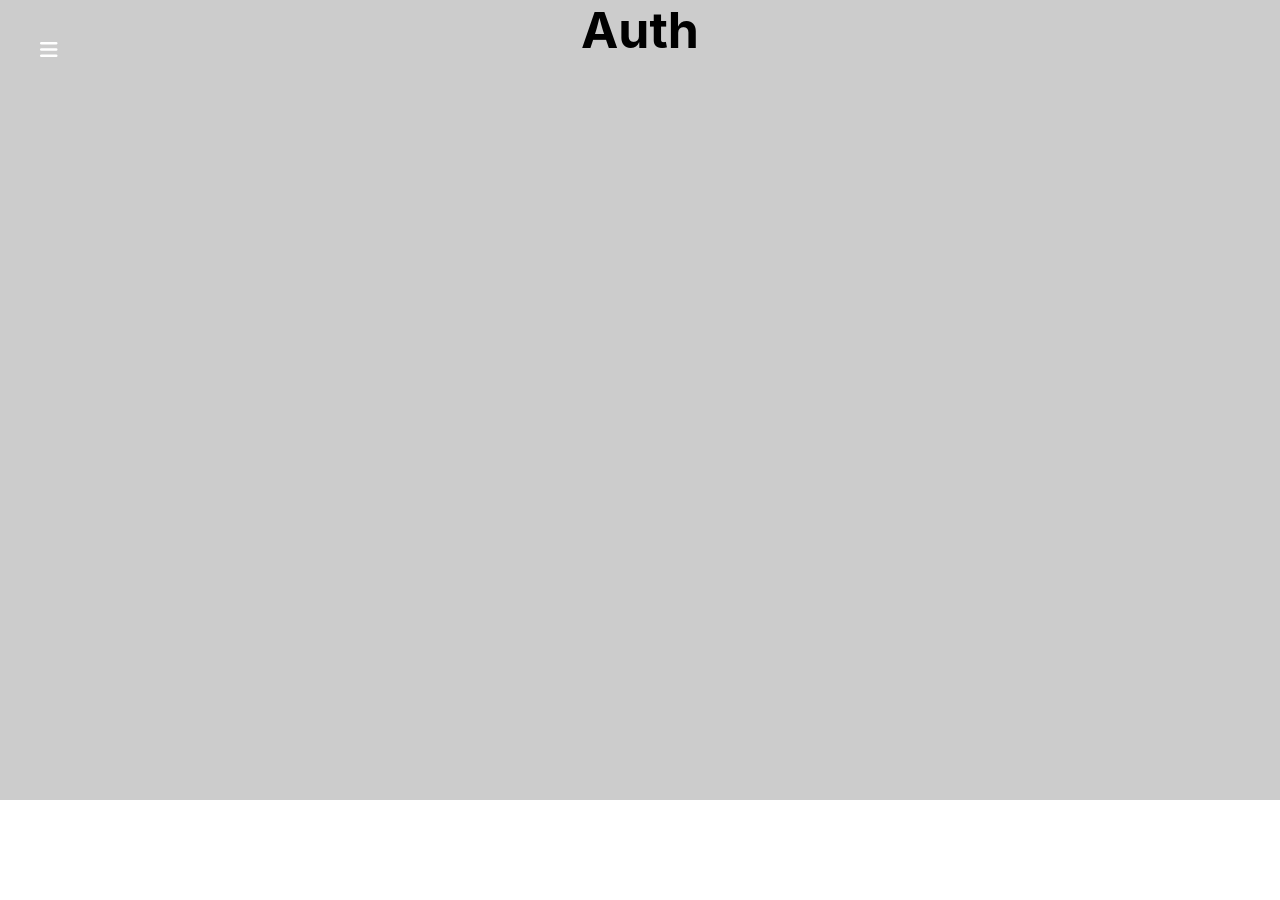
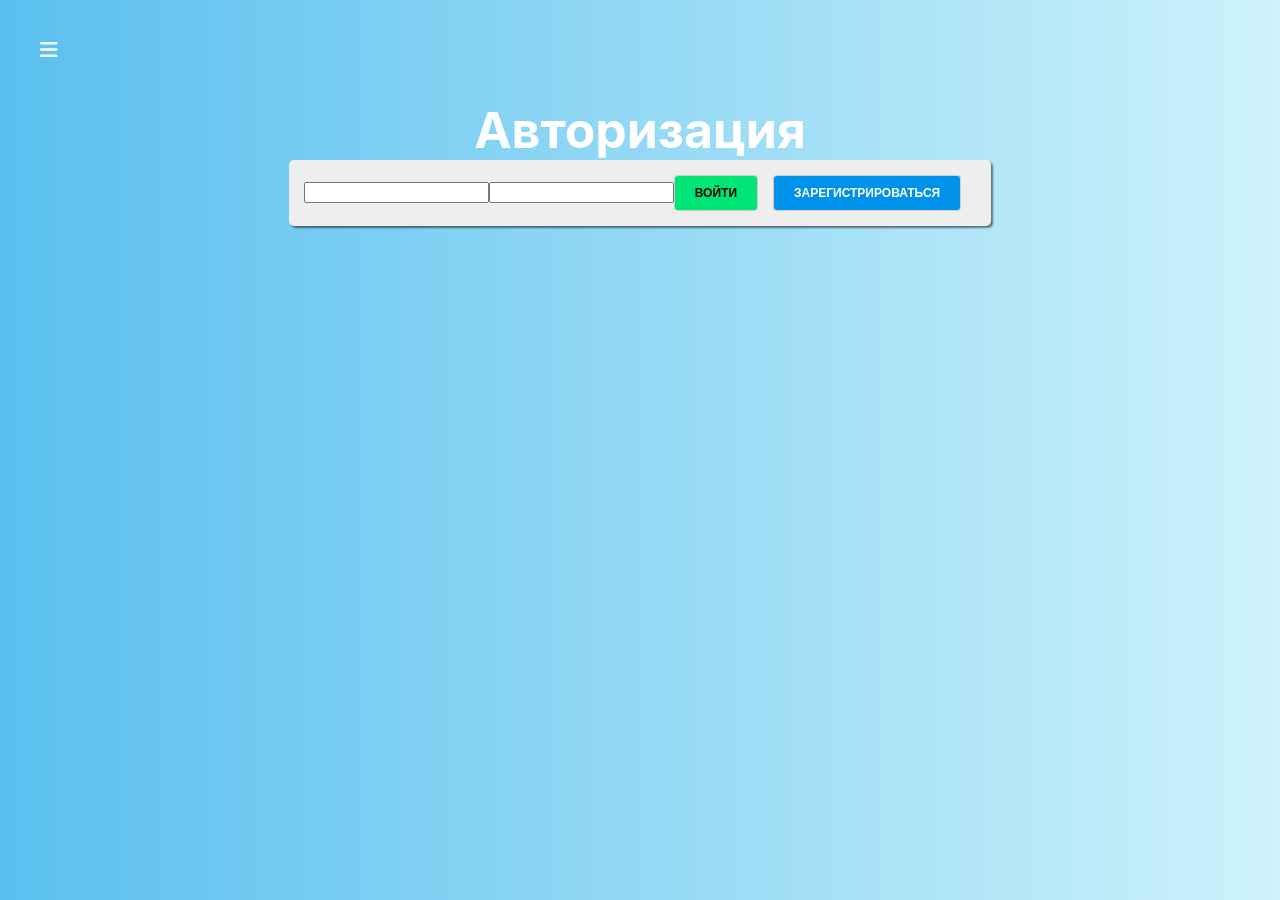
Before and after one commit to Vlad-Houston/React-Quiz, a React app: page /auth in a window 1280 px wide. Before the commit the page ends 800 px from the top, so only its background shows below. Built offline with nearby package versions, Linux system fonts and the light colour scheme.

Commit message:
practice react form 1 - auth...

```diff
--- a/src/containers/Auth/Auth.js
+++ b/src/containers/Auth/Auth.js
@@ -1,11 +1,36 @@
 import React, { Component } from "react";
 import clasess from "./Auth.module.css";
+import Button from "../../component/UI/Button/Button";
 
 class Auth extends Component {
+  loginHendler = () => {
+    console.log("вы вошли");
+  };
+
+  registerHendler = () => {
+    console.log("вы зарегистрировались");
+  };
+
+  submitHendler = event => {
+    event.preventDefault();
+  };
+
   render() {
     return (
       <div className={clasess.Auth}>
-        <h1 className={clasess.title}>Auth</h1>
+        <div>
+          <h1 className={clasess.title}>Авторизация</h1>
+          <form onSubmit={this.submitHendler} className={clasess.AuthForm}>
+            <input type="text" />
+            <input type="text" />
+            <Button type="success" onClick={this.loginHendler}>
+              Войти
+            </Button>
+            <Button type="primary" onClick={this.registerHendler}>
+              Зарегистрироваться
+            </Button>
+          </form>
+        </div>
       </div>
     );
   }
--- a/src/containers/Auth/Auth.module.css
+++ b/src/containers/Auth/Auth.module.css
@@ -1,10 +1,26 @@
 .Auth {
-  background: #ccc;
+  display: flex;
+  justify-content: center;
+  padding-top: 100px;
   height: 100vh;
+  background: linear-gradient(270deg, #cef2fa 0%, #59bfef 100%);
+}
+
+.Auth > div {
+  min-width: 600px;
+  padding: 0 20px;
 }
 
 .title {
+  color: #fff;
   font-size: 50px;
   text-align: center;
   margin: 0;
 }
+
+.AuthForm {
+  background: #eee;
+  box-shadow: 2px 2px 2px rgba(0, 0, 0, 0.5);
+  padding: 15px;
+  border-radius: 5px;
+}
--- a/src/containers/QuizList/QuizList.js
+++ b/src/containers/QuizList/QuizList.js
@@ -1,7 +1,6 @@
 import React, { Component } from "react";
 import { NavLink } from "react-router-dom";
 import clasess from "./QuizList.module.css";
-import { from } from "react-router-dom";
 
 class QuizList extends Component {
   renderQuizes() {
--- a/src/containers/QuizList/QuizList.module.css
+++ b/src/containers/QuizList/QuizList.module.css
@@ -4,6 +4,7 @@
   width: 100%;
   height: 100vh;
   background: linear-gradient(90deg, #fd8355 0%, #f0576c 37%, #f70cbd 100%);
+  padding-top: 100px;
 }
 
 .title {
```
